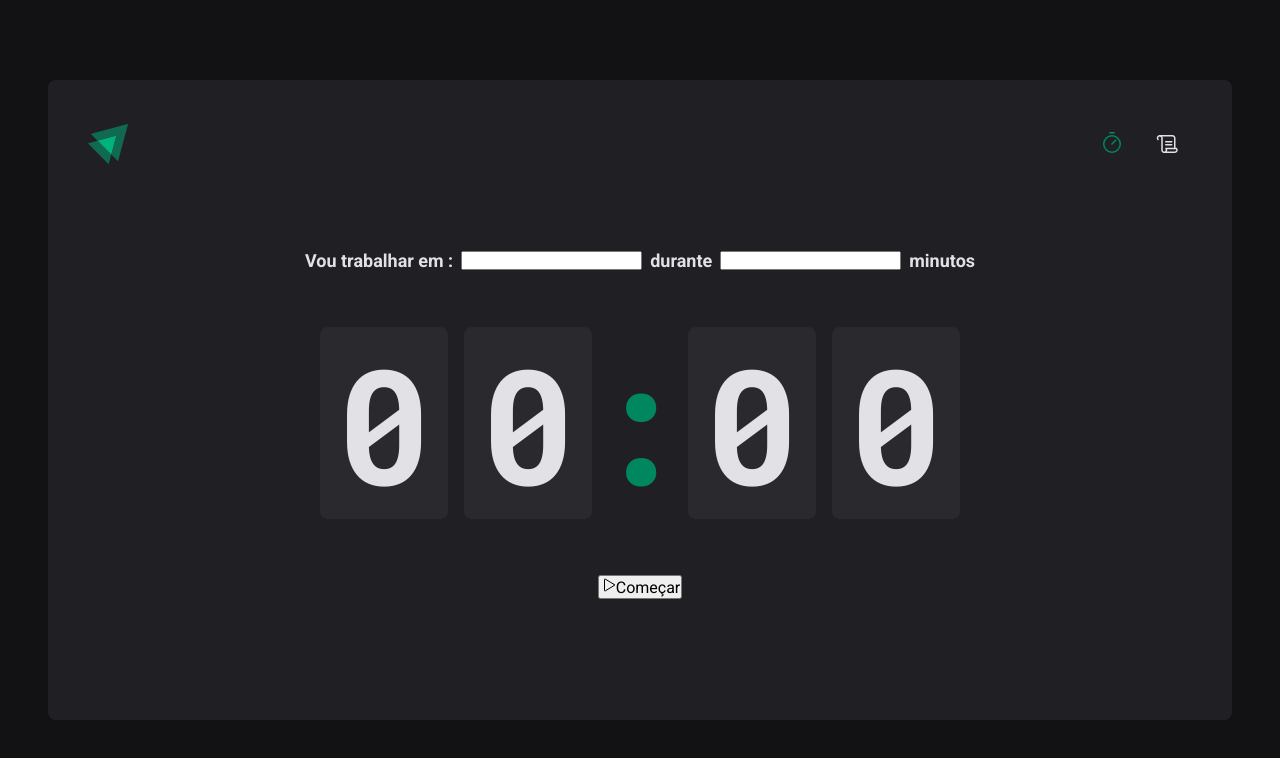
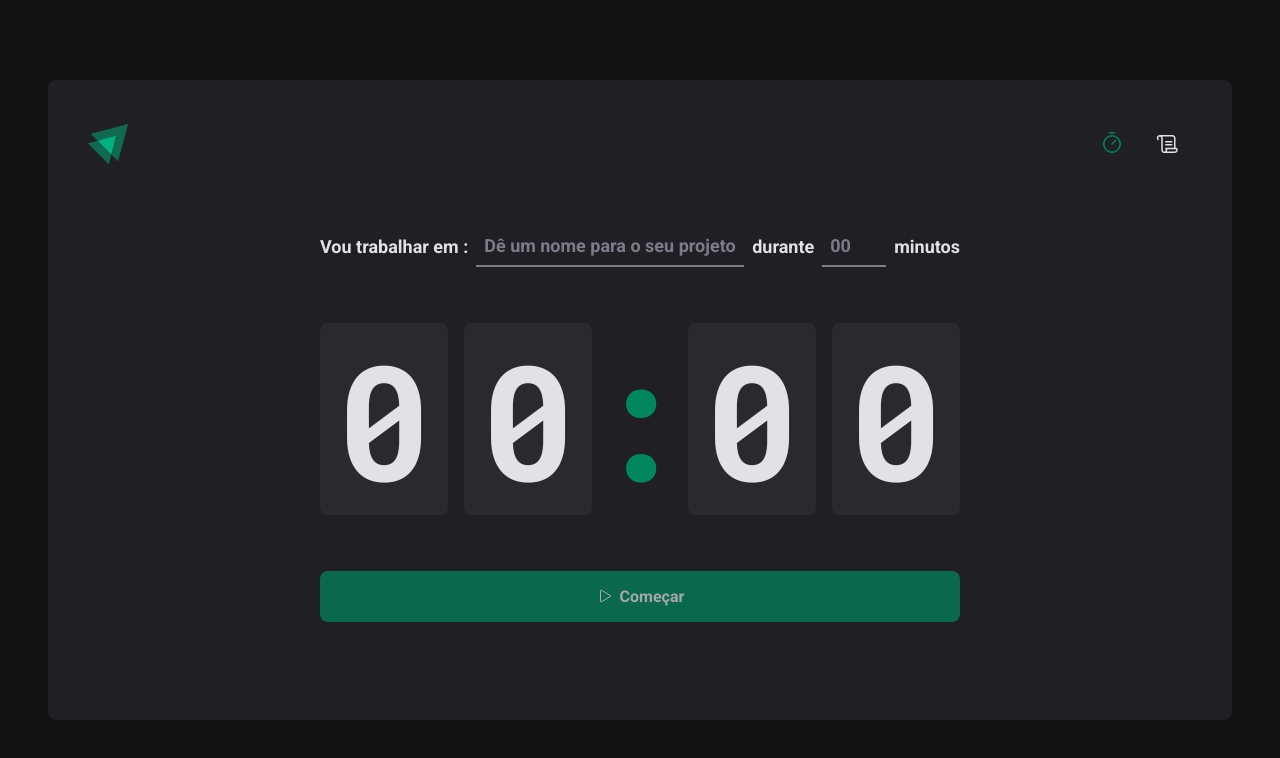
Before and after one commit to saviojks/projeto-02, a React (Vite) app: page / in a window 1280 px wide. Shown: the top 758 px of the page. Built offline with nearby package versions, Linux system fonts and the light colour scheme.

Commit message:
Finalização da Home

```diff
--- a/src/pages/Home/index.tsx
+++ b/src/pages/Home/index.tsx
@@ -1,5 +1,5 @@
 import { Play } from "phosphor-react";
-import { CountdownContainer, FormContainer, HomeContainer, Separator } from "./style";
+import { CountdownContainer, FormContainer, HomeContainer, MinutesAmountInput, Separator, StartCountdownButton, TaskInput } from "./style";
 
 export function Home() {
     return (
@@ -8,10 +8,10 @@ export function Home() {
                 <FormContainer>
 
                     <label>Vou trabalhar em :</label>
-                    <input id='task' />
+                    <TaskInput placeholder="Dê um nome para o seu projeto" id='task' />
 
                     <label htmlFor="minutesAmount" >durante</label>
-                    <input type="number" id="minutesAmount" />
+                    <MinutesAmountInput type="number" id="minutesAmount" placeholder="00" />
 
                     <span>minutos</span>
                 </FormContainer>
@@ -23,10 +23,10 @@ export function Home() {
                     <span>0</span>
 
                 </CountdownContainer>
-                <button type="submit" >
+                <StartCountdownButton disabled type="submit" >
                     <Play />
                     Começar
-                </button>
+                </StartCountdownButton>
             </form>
         </HomeContainer>
     )
--- a/src/pages/Home/style.ts
+++ b/src/pages/Home/style.ts
@@ -1,4 +1,24 @@
 import styled from "styled-components";
+
+const BaseInput = styled.input`
+  background: transparent;
+  height: 2.5rem;
+  border: 0;
+  border-bottom: 2px solid ${(props) => props.theme["gray-500"]};
+  font-weight: bold;
+  font-size: 1.125rem;
+  padding: 0 0.5rem;
+  color: ${(props) => props.theme["gray-100"]};
+
+  &:focus {
+    box-shadow: none;
+    border-color: ${(props) => props.theme["green-500"]};
+  }
+
+  &::placeholder {
+    color: ${(props) => props.theme["gray-500"]};
+  }
+`;
 
 export const HomeContainer = styled.div`
   flex: 1;
@@ -27,6 +47,14 @@ export const FormContainer = styled.div`
   flex-wrap: wrap;
 `;
 
+export const TaskInput = styled(BaseInput)`
+  flex: 1;
+`;
+
+export const MinutesAmountInput = styled(BaseInput)`
+  width: 4rem;
+`;
+
 export const CountdownContainer = styled.div`
   font-family: "Roboto Mono", monospace;
   font-size: 10rem;
@@ -52,3 +80,31 @@ export const Separator = styled.div`
   display: flex;
   justify-content: center;
 `;
+
+export const StartCountdownButton = styled.button`
+  width: 100%;
+  border: 0;
+  padding: 1rem;
+  border-radius: 8px;
+
+  display: flex;
+  align-items: center;
+  justify-content: center;
+
+  gap: 0.5rem;
+  font-weight: bold;
+
+  cursor: pointer;
+
+  background: ${(props) => props.theme["green-500"]};
+  color: ${(props) => props.theme["gray-100"]};
+
+  &:disabled {
+    opacity: 0.7;
+    cursor: not-allowed;
+  }
+
+  &:not(:disabled):hover {
+    background: ${(props) => props.theme["green-700"]};
+  }
+`;
--- a/src/styles/global.ts
+++ b/src/styles/global.ts
@@ -18,7 +18,7 @@ export const GlobalStyle = createGlobalStyle`
         -webkit-font-smoothing: antialiased;
     }
 
-    body, input textarea, button {
+    body, input, textarea, button {
         font-family:'Roboto', sans-serif;
         font-weight: 400;
         font-size: 1rem;
```
